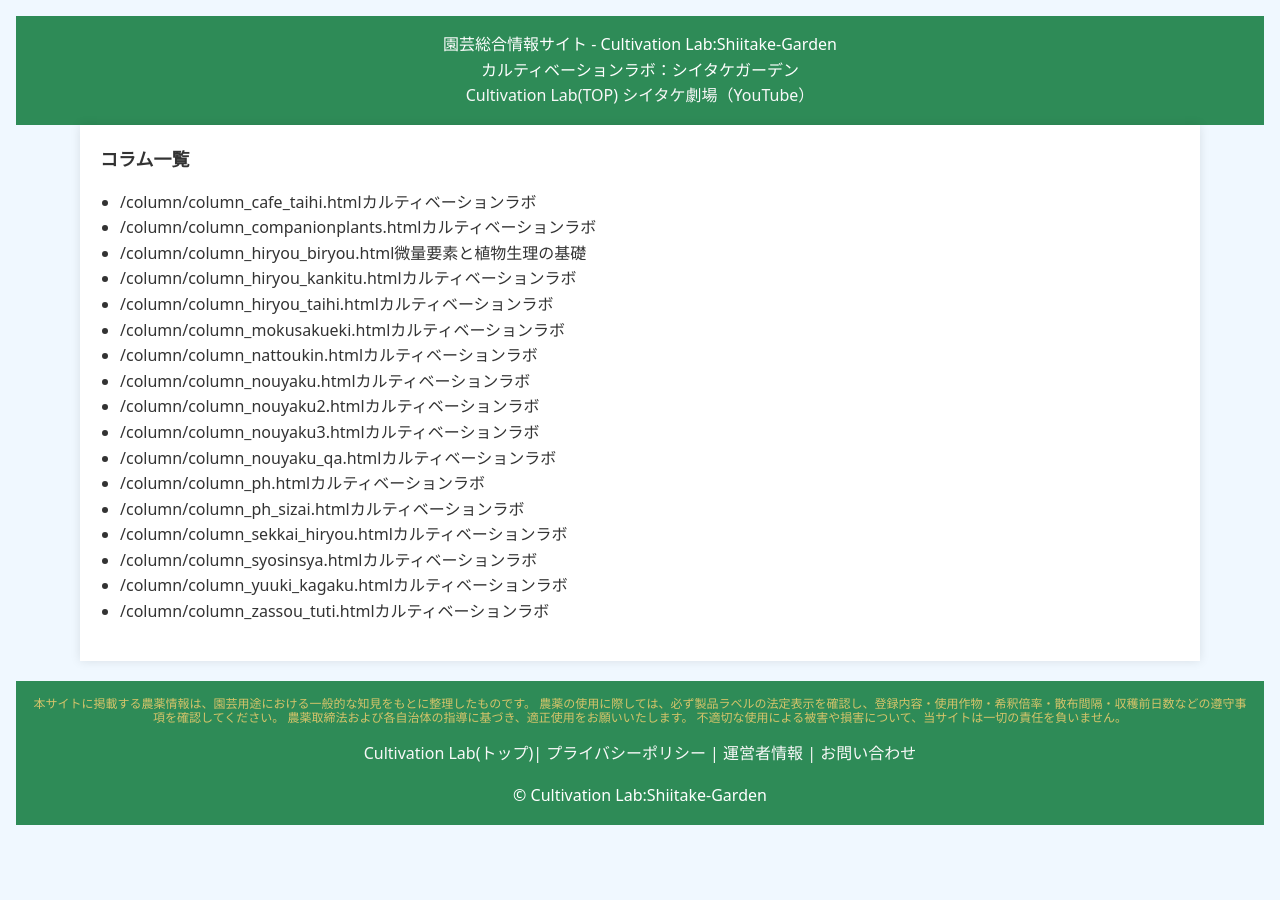
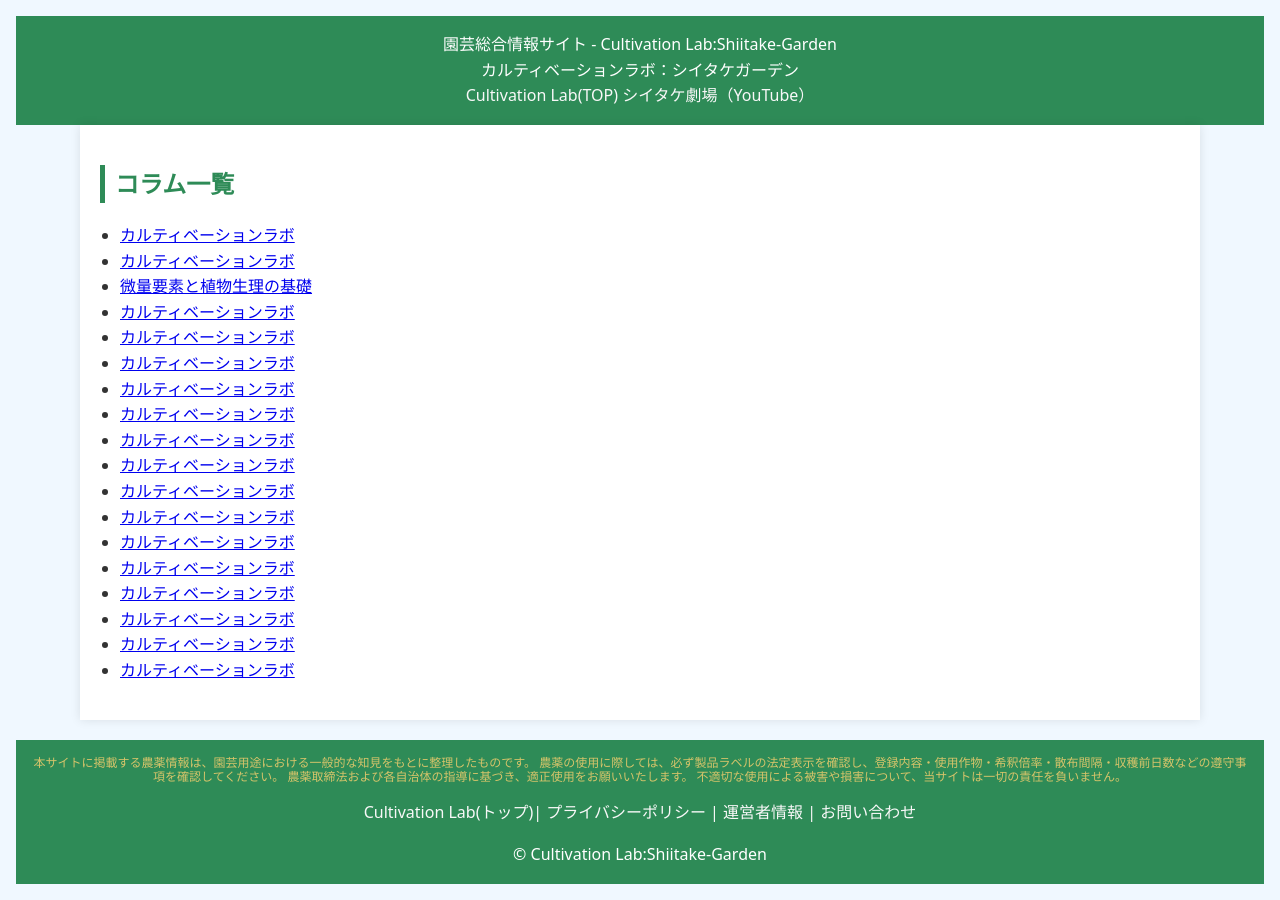
Before and after one commit to shiitake-garden/shiitake-garden.github.io, a Jekyll site: the page built from column/index.html, in a window 1280 px wide. Built offline with Jekyll 4.4.1, drawn with Linux system fonts in a browser that asks for light colours.

Commit message:
Update index.html

```diff
--- a/column/index.html
+++ b/column/index.html
@@ -1,17 +1,17 @@
 ---
 layout: default_care
-title: カルティベーションラボ｜コラム一覧
+title: 記事一覧
 ---
 
-<h1>コラム一覧</h1>
-
+<h2>コラム一覧</h2>
 <ul>
-  {% assign column_pages = site.pages | where: "dir", "/column/" %}
-  {% assign sorted = column_pages | sort: "name" %}
-  {% for p in sorted %}
-    {% unless p.name == "index.html" or p.name == "index.md" or p.name == "column_index.html" %}
+  {% assign column_pages = site.pages | where_exp: "item", "item.path contains 'column/'" %}
+  {% for post in column_pages %}
+    {% unless post.path == "column/index.html" %}
       <li>
-        {{ p.url | relative_url }}{{ p.title | default: p.name }}</a>
+        <a href="{{ post.url | relative_url }}">
+          {{ post.title | default: "無題の記事" }}
+        </a>
       </li>
     {% endunless %}
   {% endfor %}
```
